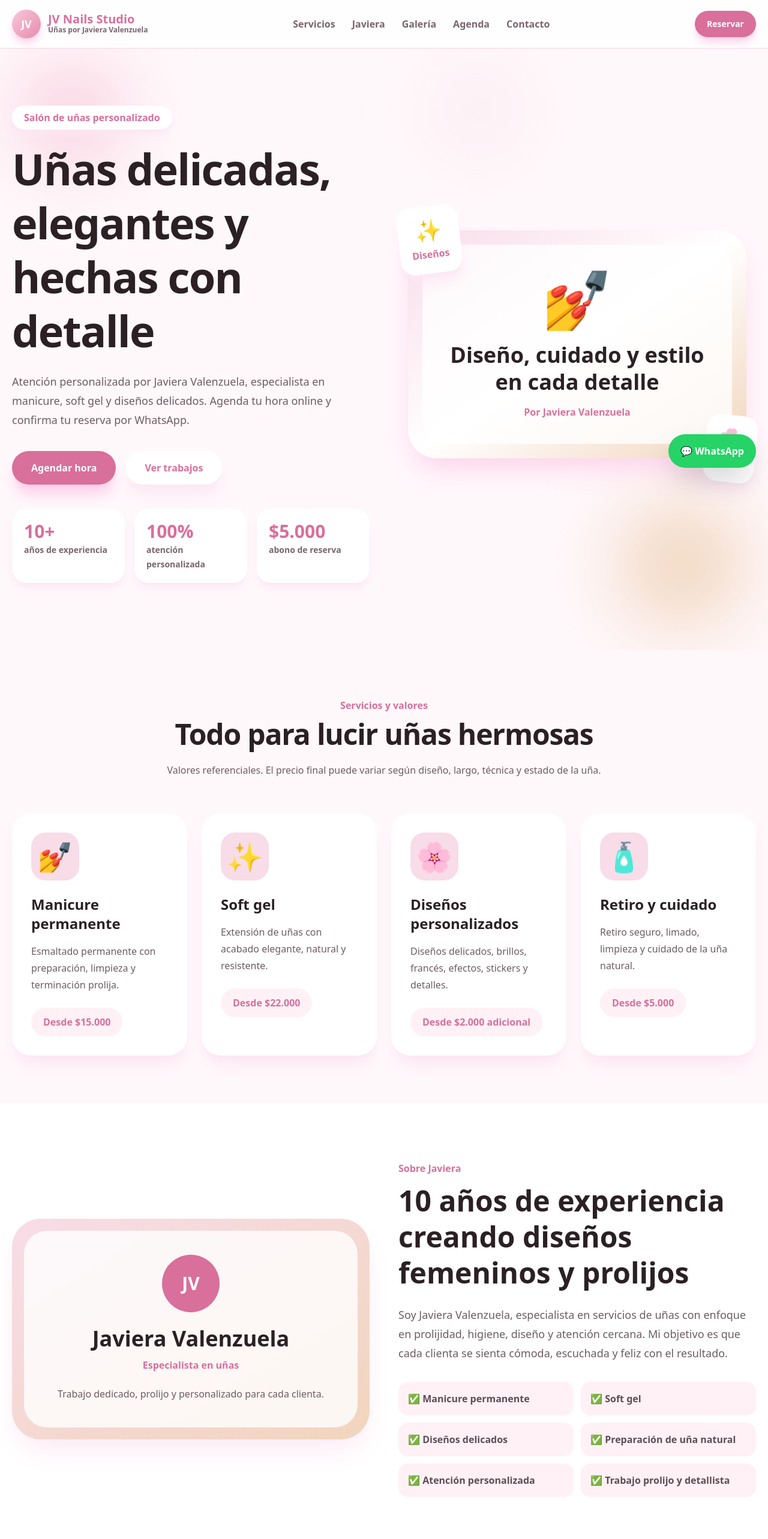
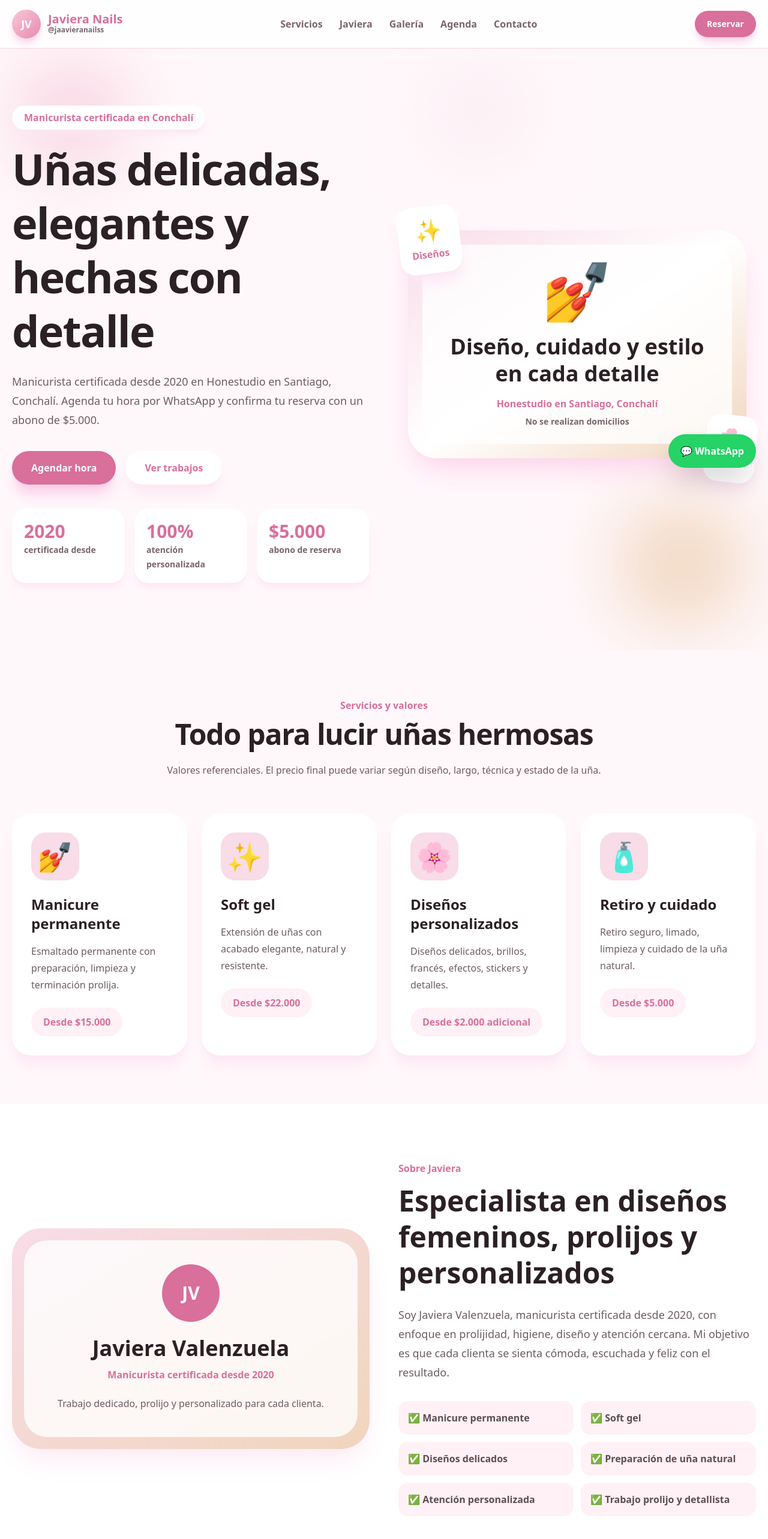
Before and after one commit to StudentKevinC/pagina-nails, a Next.js app: page / in a window 1280 px wide. Shown: the top 2566 px of the page at 60% size. Built offline with nearby package versions, Linux system fonts and the light colour scheme.

Commit message:
Actualizo datos reales y agenda completa

```diff
--- a/app/page.js
+++ b/app/page.js
@@ -3,39 +3,46 @@
 import { useState } from "react"
 
 const business = {
-  name: "JV Nails Studio",
+  name: "Javiera Nails",
+  brand: "jaavieranailss",
   owner: "Javiera Valenzuela",
-  experience: "10 años de experiencia",
-  whatsappUrl: "https://wa.me/56974779986",
-  instagramUrl: "https://www.instagram.com/",
-  instagram: "@jvnailsstudio",
+  experience: "Manicurista certificada desde 2020",
+  whatsappUrl: "https://wa.me/56977503024",
+  instagramUrl: "https://www.instagram.com/jaavieranailss/",
+  instagram: "@jaavieranailss",
+  phone: "+56 9 7750 3024",
   deposit: "$5.000",
-  location: "Atención en domicilio de la especialista",
+  location: "Honestudio en Santiago, Conchalí",
+  note: "No se realizan domicilios",
 }
 
 const services = [
   {
     icon: "💅",
     title: "Manicure permanente",
-    description: "Esmaltado permanente con preparación, limpieza y terminación prolija.",
+    description:
+      "Esmaltado permanente con preparación, limpieza y terminación prolija.",
     price: "Desde $15.000",
   },
   {
     icon: "✨",
     title: "Soft gel",
-    description: "Extensión de uñas con acabado elegante, natural y resistente.",
+    description:
+      "Extensión de uñas con acabado elegante, natural y resistente.",
     price: "Desde $22.000",
   },
   {
     icon: "🌸",
     title: "Diseños personalizados",
-    description: "Diseños delicados, brillos, francés, efectos, stickers y detalles.",
+    description:
+      "Diseños delicados, brillos, francés, efectos, stickers y detalles.",
     price: "Desde $2.000 adicional",
   },
   {
     icon: "🧴",
     title: "Retiro y cuidado",
-    description: "Retiro seguro, limado, limpieza y cuidado de la uña natural.",
+    description:
+      "Retiro seguro, limado, limpieza y cuidado de la uña natural.",
     price: "Desde $5.000",
   },
 ]
@@ -75,13 +82,42 @@ const gallery = [
     title: "Soft gel",
     detail: "Extensión natural y resistente",
   },
+  {
+    emoji: "🦋",
+    title: "Diseños creativos",
+    detail: "Ideas únicas según tu estilo",
+  },
 ]
 
 const availableSlots = [
-  { date: "Lunes 10 de junio", times: ["10:00", "12:00", "16:00"] },
-  { date: "Martes 11 de junio", times: ["09:30", "14:00", "18:00"] },
-  { date: "Miércoles 12 de junio", times: ["11:00", "15:30", "17:30"] },
-  { date: "Jueves 13 de junio", times: ["10:30", "13:00", "19:00"] },
+  {
+    date: "Lunes",
+    times: ["09:30", "11:00", "12:30", "15:00", "16:30", "18:00"],
+  },
+  {
+    date: "Martes",
+    times: ["09:30", "11:00", "13:00", "15:30", "17:00", "18:30"],
+  },
+  {
+    date: "Miércoles",
+    times: ["10:00", "11:30", "13:00", "15:00", "16:30", "18:00"],
+  },
+  {
+    date: "Jueves",
+    times: ["09:30", "11:00", "12:30", "15:30", "17:00", "19:00"],
+  },
+  {
+    date: "Viernes",
+    times: ["10:00", "11:30", "13:00", "15:00", "17:00", "19:00"],
+  },
+  {
+    date: "Sábado",
+    times: ["10:00", "11:30", "13:00", "15:00", "16:30", "18:00"],
+  },
+  {
+    date: "Domingo",
+    times: ["10:30", "12:00", "13:30", "15:30", "17:00"],
+  },
 ]
 
 const testimonials = [
@@ -135,7 +171,7 @@ export default function Home() {
       return
     }
 
-    const message = `Hola Javiera, quiero reservar una hora para ${selectedService} el ${selectedDate} a las ${selectedTime}. Entiendo que debo abonar ${business.deposit} para guardar la fecha.`
+    const message = `Hola Javiera, quiero reservar una hora para ${selectedService} el día ${selectedDate} a las ${selectedTime}. Entiendo que la atención es en Honestudio, Santiago, Conchalí, que no se realizan domicilios y que debo abonar ${business.deposit} para guardar la fecha.`
     const encodedMessage = encodeURIComponent(message)
 
     window.open(`${business.whatsappUrl}?text=${encodedMessage}`, "_blank")
@@ -155,7 +191,7 @@ export default function Home() {
                 {business.name}
               </h1>
               <p className="text-xs font-bold text-[#7a646d]">
-                Uñas por {business.owner}
+                {business.instagram}
               </p>
             </div>
           </a>
@@ -198,7 +234,7 @@ export default function Home() {
         <div className="relative z-10 mx-auto grid max-w-7xl items-center gap-12 lg:grid-cols-2">
           <div>
             <p className="mb-5 inline-block rounded-full bg-white px-5 py-2 font-black text-[#d96f9b] shadow-lg shadow-pink-100">
-              Salón de uñas personalizado
+              Manicurista certificada en Conchalí
             </p>
 
             <h2 className="max-w-3xl text-5xl font-black leading-tight tracking-tight md:text-7xl">
@@ -206,9 +242,8 @@ export default function Home() {
             </h2>
 
             <p className="mt-6 max-w-2xl text-lg leading-8 text-[#6d5c63]">
-              Atención personalizada por Javiera Valenzuela, especialista en
-              manicure, soft gel y diseños delicados. Agenda tu hora online y
-              confirma tu reserva por WhatsApp.
+              {business.experience} en {business.location}. Agenda tu hora por
+              WhatsApp y confirma tu reserva con un abono de {business.deposit}.
             </p>
 
             <div className="mt-9 flex flex-col gap-4 sm:flex-row">
@@ -230,10 +265,10 @@ export default function Home() {
             <div className="mt-10 grid gap-4 sm:grid-cols-3">
               <div className="rounded-3xl bg-white p-5 shadow-lg shadow-pink-100">
                 <strong className="block text-3xl font-black text-[#d96f9b]">
-                  10+
+                  2020
                 </strong>
                 <span className="text-sm font-bold text-[#7a646d]">
-                  años de experiencia
+                  certificada desde
                 </span>
               </div>
 
@@ -265,7 +300,10 @@ export default function Home() {
                   Diseño, cuidado y estilo en cada detalle
                 </h3>
                 <p className="mt-4 font-bold text-[#d96f9b]">
-                  Por {business.owner}
+                  {business.location}
+                </p>
+                <p className="mt-2 text-sm font-bold text-[#7a646d]">
+                  {business.note}
                 </p>
               </div>
             </div>
@@ -330,7 +368,7 @@ export default function Home() {
               <h3 className="text-4xl font-black">{business.owner}</h3>
 
               <p className="mt-3 font-black text-[#d96f9b]">
-                Especialista en uñas
+                {business.experience}
               </p>
 
               <p className="mt-5 leading-8 text-[#6d5c63]">
@@ -343,11 +381,11 @@ export default function Home() {
             <p className="font-black text-[#d96f9b]">Sobre Javiera</p>
 
             <h3 className="mt-3 text-4xl font-black leading-tight md:text-5xl">
-              {business.experience} creando diseños femeninos y prolijos
+              Especialista en diseños femeninos, prolijos y personalizados
             </h3>
 
             <p className="mt-6 text-lg leading-8 text-[#6d5c63]">
-              Soy {business.owner}, especialista en servicios de uñas con
+              Soy {business.owner}, manicurista certificada desde 2020, con
               enfoque en prolijidad, higiene, diseño y atención cercana. Mi
               objetivo es que cada clienta se sienta cómoda, escuchada y feliz
               con el resultado.
@@ -437,12 +475,23 @@ export default function Home() {
                   </button>
                 ))}
               </div>
+
+              <div className="mt-6 rounded-3xl bg-white p-5 leading-7 text-[#6d5c63]">
+                <p>
+                  <strong className="text-[#d96f9b]">Atención:</strong>{" "}
+                  {business.location}.
+                </p>
+                <p>
+                  <strong className="text-[#d96f9b]">Importante:</strong>{" "}
+                  {business.note}.
+                </p>
+              </div>
             </div>
 
             <div className="rounded-[2rem] bg-[#fff1f6] p-5">
               <h4 className="mb-4 text-xl font-black">2. Día disponible</h4>
 
-              <div className="mb-7 grid gap-3 sm:grid-cols-2">
+              <div className="mb-7 grid gap-3 sm:grid-cols-2 lg:grid-cols-3">
                 {availableSlots.map((slot) => (
                   <button
                     key={slot.date}
@@ -490,11 +539,14 @@ export default function Home() {
                     <strong>Servicio:</strong> {selectedService}
                   </p>
                   <p>
-                    <strong>Fecha:</strong> {selectedDate}
+                    <strong>Día:</strong> {selectedDate}
                   </p>
                   <p>
                     <strong>Hora:</strong>{" "}
                     {selectedTime || "Selecciona una hora"}
+                  </p>
+                  <p>
+                    <strong>Ubicación:</strong> {business.location}
                   </p>
                   <p>
                     <strong>Abono:</strong> {business.deposit}
@@ -583,14 +635,19 @@ export default function Home() {
 
           <div className="mt-8 grid gap-4 text-[#6d5c63]">
             <p>✅ La reserva se confirma con un abono de {business.deposit}.</p>
+            <p>✅ El abono permite guardar la fecha y hora seleccionada.</p>
+            <p>✅ Atención en Honestudio, Santiago, Conchalí.</p>
+            <p>✅ No se realizan domicilios.</p>
             <p>✅ El valor final puede variar según diseño, largo o técnica.</p>
-            <p>✅ Se solicita puntualidad para respetar las horas agendadas.</p>
             <p>✅ En caso de cambios, avisar con anticipación por WhatsApp.</p>
           </div>
         </div>
       </section>
 
-      <section id="contacto" className="bg-gradient-to-br from-[#d96f9b] to-[#b85b7f] px-5 py-24 text-white">
+      <section
+        id="contacto"
+        className="bg-gradient-to-br from-[#d96f9b] to-[#b85b7f] px-5 py-24 text-white"
+      >
         <div className="mx-auto max-w-5xl rounded-[2.5rem] border border-white/20 bg-white/15 p-8 text-center shadow-2xl backdrop-blur-xl md:p-14">
           <p className="font-black text-pink-100">Contacto</p>
 
@@ -599,8 +656,9 @@ export default function Home() {
           </h3>
 
           <p className="mx-auto mt-6 max-w-2xl leading-8 text-pink-50">
-            Escríbeme por WhatsApp o Instagram para consultar diseños, valores,
-            disponibilidad y condiciones de atención.
+            Escríbeme por WhatsApp o Instagram para consultar disponibilidad,
+            valores, diseños y condiciones de atención. Atención en Honestudio,
+            Santiago, Conchalí. No se realizan domicilios.
           </p>
 
           <div className="mt-10 flex flex-col justify-center gap-4 sm:flex-row">
@@ -633,11 +691,15 @@ export default function Home() {
 
       <footer className="bg-[#1f171b] px-5 py-10 text-center text-white">
         <h3 className="text-2xl font-black text-[#f3a9c6]">
-          {business.name}
+          {business.brand}
         </h3>
 
         <p className="mt-2 text-zinc-300">
-          Uñas por {business.owner}
+          Manicurista certificada desde 2020 · Santiago, Conchalí
+        </p>
+
+        <p className="mt-1 text-zinc-400">
+          Agenda por WhatsApp: {business.phone}
         </p>
       </footer>
     </main>
```
